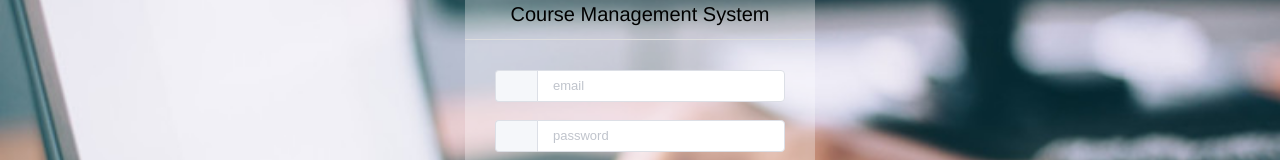
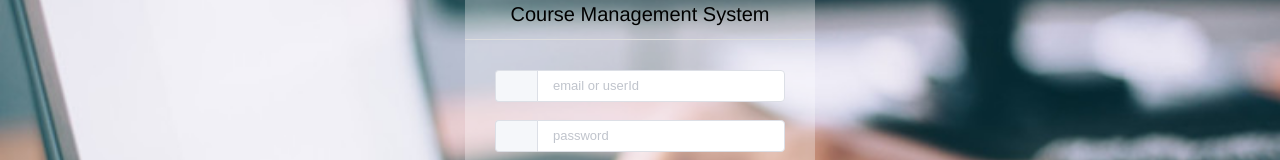
Before and after one commit to The-Horsemen-of-the-OCICS/BrightZone-Frontend, a Vue app: page /login in a window 1280 px wide. Shown: the part 221-381 px from the top of the page. Built offline with nearby package versions, Linux system fonts and the light colour scheme; a small style sheet from the web is missing.

Commit message:
[REFACTOR] allow login by userId and catch 500 error in Login.vue

```diff
--- a/src/views/account/Login.vue
+++ b/src/views/account/Login.vue
@@ -3,8 +3,8 @@
     <div class="ms-login">
       <div class="ms-title">Course Management System</div>
       <el-form :model="loginForm" :rules="rules" ref="login" label-width="0px" class="ms-content">
-        <el-form-item prop="email">
-          <el-input v-model="loginForm.email" placeholder="email">
+        <el-form-item prop="emailOrUserId">
+          <el-input v-model="loginForm.emailOrUserId" placeholder="email or userId">
             <el-button slot="prepend" icon="el-icon-lx-people"></el-button>
           </el-input>
         </el-form-item>
@@ -38,7 +38,7 @@ export default {
   data: function () {
     return {
       loginForm: {
-        email: '',
+        emailOrUserId: '',
         password: '',
       },
       loginResult: {
@@ -51,9 +51,8 @@ export default {
         lastLogin: '', // last login time of account
       },
       rules: {
-        email: [
-          {required: true, message: 'Please input email', trigger: 'blur'},
-          {type: 'email', message: 'Please input correct email', trigger: ['blur', 'change']}
+        emailOrUserId: [
+          {required: true, message: 'Please input email or userId', trigger: 'blur'},
         ],
         password: [
           {required: true, message: 'Please input password', trigger: 'blur'},
@@ -112,8 +111,16 @@ export default {
                     type: 'error'
                   });
                 }
-              }).catch(err => {
-          })
+              })
+              .catch(err => {
+                if (err.response.data.status === 500) {
+                  this.$message({
+                    showClose: true,
+                    message: 'Internal Server Error!',
+                    type: 'error'
+                  });
+                }
+              })
         } else {
           this.$message({
             showClose: true,
```
